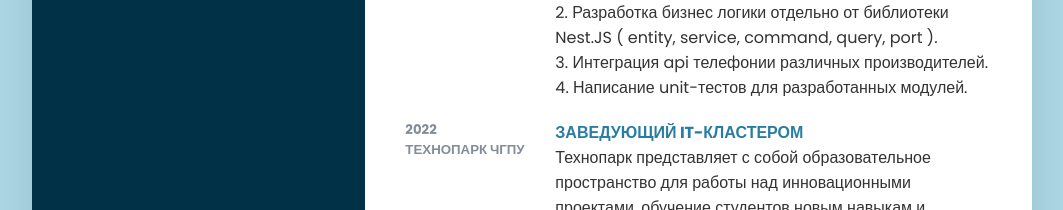
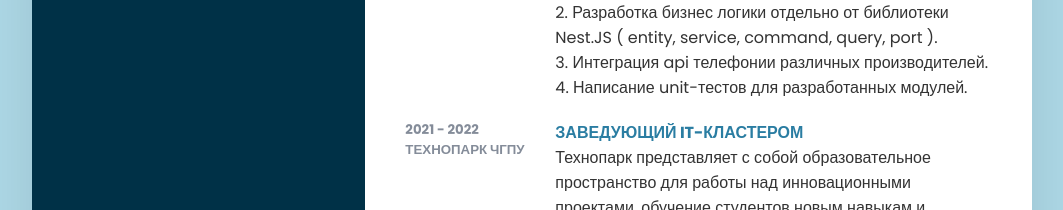
Before and after one commit to zelimdemilh/MyResume, a React (Create React App) app: page / in a window 1280 px wide. Shown: the part 1040-1250 px from the top of the page, without its empty margins (108-1171 px from the left). Built offline with nearby package versions, Linux system fonts and the light colour scheme.

Commit message:
обновление дат

```diff
--- a/src/components/RightSide/Chspu.jsx
+++ b/src/components/RightSide/Chspu.jsx
@@ -4,7 +4,7 @@ const Chspu = () => {
   return (
     <div className="box">
       <div className="year_company">
-        <h5> 2022 </h5>
+        <h5> 2021 - 2022 </h5>
         <h5> Технопарк ЧГПУ </h5>
       </div>
       <div className="text">
```
